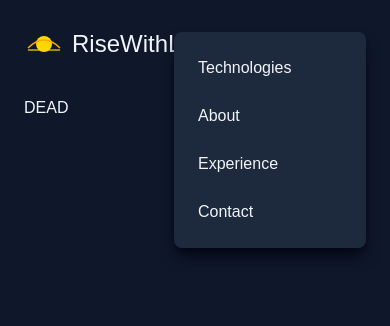
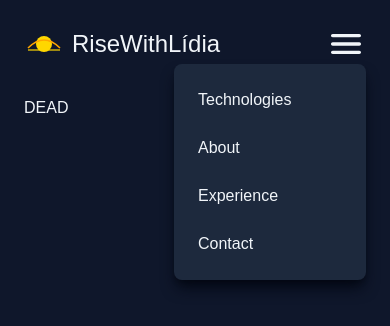
Before and after one commit to Lidiamfg/lidia-portfolio, a Nuxt app: page / in a window 390 px wide. Both pictures are taken after a click on the button 346 px from the left and 44 px from the top of the page. Shown: the top 326 px of the page. Built offline with nearby package versions, Linux system fonts and the light colour scheme; a web font is replaced by a local one.

Commit message:
Fix margin for popover

```diff
--- a/app/components/HamburguerMenu.vue
+++ b/app/components/HamburguerMenu.vue
@@ -7,7 +7,7 @@
     <transition name="fade">
       <div
         v-if="isOpen"
-        class="absolute right-0 mt-2 w-48 bg-slate-800 text-slate-100 p-4 flex flex-col gap-2 rounded-lg shadow-lg shadow-gray-950"
+        class="absolute right-0 mt-10 w-48 bg-slate-800 text-slate-100 p-4 flex flex-col gap-2 rounded-lg shadow-lg shadow-gray-950"
       >
         <a
           v-for="option in menuOptions"
```
